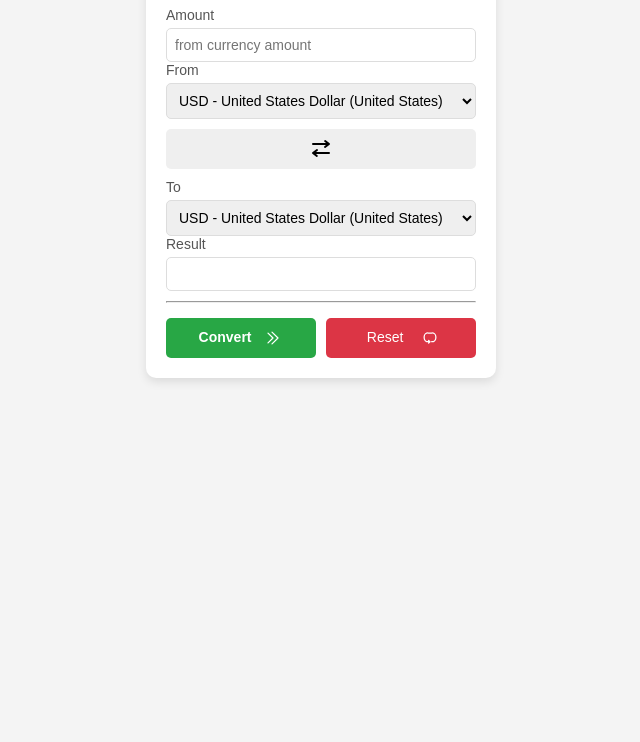
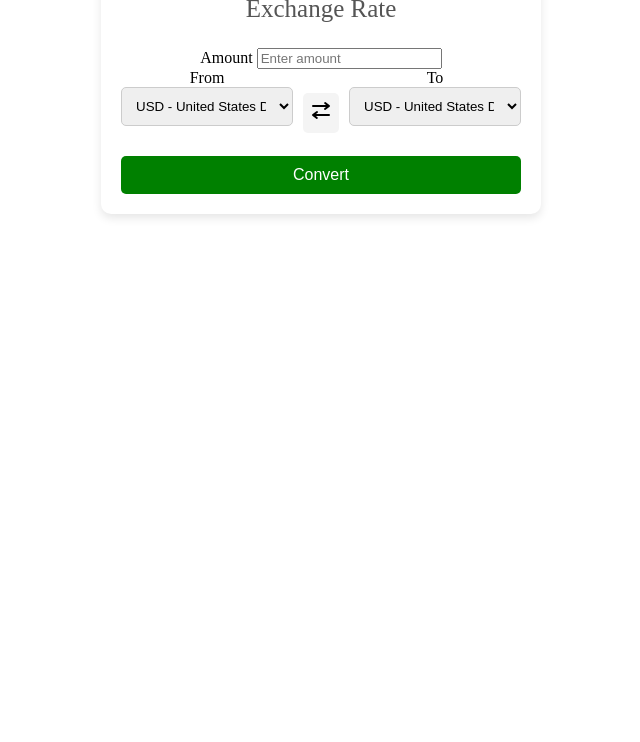
Before and after one commit to abrutans/currency-converter, a plain HTML site: page src/index.html in a window 1280 px wide. Shown: the part 58-800 px from the top of the page, without its empty margins (319-959 px from the left). Drawn offline with Linux system fonts and the light colour scheme.

Commit message:
UI REWORK

```diff
--- /dev/null
+++ b/secrets.js
@@ -0,0 +1,5 @@
+
+ const apicall = 'https://v6.exchangerate-api.com/v6/8182e25cd75229ff4ba1339b/pair/'
+
+
+export default secrets;
--- a/src/index.html
+++ b/src/index.html
@@ -1,112 +1,43 @@
 <!DOCTYPE html>
 <html lang="en">
 <head>
-    <meta charset="UTF-8" />
-    <meta name="viewport" content="width=device-width, initial-scale=1.0" />
-    <link rel="stylesheet" href="style.css" />
-    <link rel="icon" href="/src/img/favicon.ico" type="image/x-icon" />
+  <meta charset="UTF-8">
+  <meta name="viewport" content="width=device-width, initial-scale=1.0">
   <title>Currency Converter</title>
+  <link rel="stylesheet" href="/src/style.css">
 </head>
-
 <body>
 <div class="container">
-      <div class="header">
-        <h1>Currency Converter</h1>
+  <div class="exchange-rate">
+    <p>Exchange Rate</p>
+    <h1 id="result"><span id="csymbol">$ </span>buh</h1>
   </div>
-      <hr />
-
-      <div class="converter-form">
-        <!-- Input Section -->
-        <div class="currency-section">
+  <form class="converter-form">
     <label for="amount-input">Amount</label>
-          <input
-            type="text"
-            id="amount-input"
-            placeholder="from currency amount"
-          />
-
+    <input type="text" id="amount-input" name="amount" placeholder="Enter amount" />
+    <div class="currency-row">
+      <div class="currency-group">
         <label for="currency-from">From</label>
-          <select id="currency-from" name="currency-from">
-            <!-- Options will be populated from template -->
-          </select>
+        <select id="currency-from" name="from"></select>
       </div>
-
-        <div class="swap-btn-container">
-          <button id="swap-currencies">
-            <!-- arrows svg for swapping -->
-            <svg
-              width="24"
-              height="24"
-              fill="none"
-              xmlns="http://www.w3.org/2000/svg"
-            >
-              <path
-                class="arrow-up"
+      <button type="button" id="swap-currencies"><svg width="24" height="24" fill="none" xmlns="http://www.w3.org/2000/svg">
+        <path class="arrow-up"
           d="M15.2 10.6a1 1 0 0 1 .2-1.4L17 8H4a1 1 0 0 1 0-2h13.082l-1.558-1.21a1 1 0 1 1 1.227-1.579l3.862 3A1 1 0 0 1 20.6 7.8l-4 3a1 1 0 0 1-1.4-.2Z"
-                fill="#000"
-              />
-              <path
-                class="arrow-down"
+          fill="#000" />
+        <path class="arrow-down"
           d="m7.249 19.79-3.862-3A1 1 0 0 1 3.4 15.2l4-3a1 1 0 1 1 1.2 1.6L7 15h13a1 1 0 0 1 0 2H6.918l1.558 1.21a1.001 1.001 0 0 1-1.227 1.58Z"
-                fill="#000"
-              />
+          fill="#000" />
       </svg>
     </button>
-        </div>
-
-        <!-- Output Section -->
-        <div class="currency-section">
+      <div class="currency-group">
         <label for="currency-to">To</label>
-          <select id="currency-to" name="currency-to"></select>
-          <label for="amount-output">Result</label>
-          <input type="text" id="amount-output" readonly />
+        <select id="currency-to" name="to"></select>
       </div>
     </div>
-      <hr />
-
-      <div class="buttons">
-        <button type="button" id="convert-btn" class="go">
-          Convert
-          <!-- svg start -->
-          <svg
-            class="button-icon go-icon"
-            width="24"
-            height="24"
-            fill="currentColor"
-            viewBox="0 0 24 24"
-            aria-hidden="true"
-            xmlns="http://www.w3.org/2000/svg"
-          >
-            <path
-              d="M10.277 18.462a.75.75 0 1 0 1.046 1.075zM18 12l.523.537a.75.75 0 0 0 0-1.075zm-6.677-7.538a.75.75 0 1 0-1.046 1.075zM5.477 17.295a.75.75 0 0 0 1.046 1.076zM12 12l.523.538a.75.75 0 0 0 0-1.076zM6.523 5.629a.75.75 0 0 0-1.046 1.075zm4.8 13.908 7.2-7-1.046-1.076-7.2 7zm7.2-8.075-7.2-7-1.046 1.075 7.2 7zm-12 6.908 6-5.833-1.046-1.076-6 5.833zm6-6.909-6-5.833-1.046 1.076 6 5.833z"
-              fill="currentColor"
-            />
-          </svg>
-          <!-- svg end -->
-        </button>
-        <button type="reset" id="reset-btn" class="reset">
-          Reset
-
-          <!-- svg icon -->
-          <svg
-            class="button-icon reset-icon"
-            width="24"
-            height="24"
-            viewBox="0 0 24 24"
-            fill="currentColor"
-            aria-hidden="true"
-            xmlns="http://www.w3.org/2000/svg"
-          >
-            <path
-              d="M10.866 14.377a.75.75 0 1 0-1.028 1.092l1.028-1.092Zm.607 2.632a.75.75 0 1 0 1.028-1.092l-1.028 1.092Zm1.028 0a.75.75 0 1 0-1.028-1.092l1.028 1.092Zm-2.663.448a.75.75 0 0 0 1.028 1.092l-1.028-1.092Zm2.149-.244a.75.75 0 0 0 0-1.5v1.5Zm-2.179-.75v-.75h-.025l.025.75ZM5 11.98h-.75v.027L5 11.98Zm0-1.494-.75-.027v.027H5Zm4.808-4.483-.025.75h.025v-.75Zm4.384 0v.75h.025l-.025-.75ZM19 10.486h.75v-.027l-.75.027Zm0 1.494.75.027v-.027H19Zm-4.808 4.483.025-.75h-.025v.75Zm-.192-.75a.75.75 0 0 0 0 1.5v-1.5Zm-4.162-.244 1.635 1.54 1.028-1.092-1.635-1.54-1.028 1.092Zm1.635.448-1.635 1.54 1.028 1.092 1.635-1.54-1.028-1.092Zm.514-.204H9.808v1.5h2.179v-1.5Zm-2.204 0a3.904 3.904 0 0 1-4.033-3.76l-1.5.054a5.404 5.404 0 0 0 5.583 5.205l-.05-1.499ZM5.75 11.98v-1.494h-1.5v1.494h1.5Zm0-1.467a3.904 3.904 0 0 1 4.033-3.76l.05-1.5A5.404 5.404 0 0 0 4.25 10.46l1.5.054Zm4.058-3.76h4.384v-1.5H9.808v1.5Zm4.41 0a3.904 3.904 0 0 1 4.032 3.76l1.5-.054a5.404 5.404 0 0 0-5.583-5.206l.05 1.5Zm4.032 3.733v1.494h1.5v-1.494h-1.5Zm0 1.467a3.904 3.904 0 0 1-4.033 3.76l-.05 1.5a5.404 5.404 0 0 0 5.583-5.206l-1.5-.054Zm-4.058 3.76H14v1.5h.192v-1.5Z"
-              fill="currentColor"
-            />
-          </svg>
-          <!--  end of svg -->
-        </button>
+    <button type="submit" id="convert-btn">Convert</button>
+  </form>
 </div>
-    </div>
-
+<!-- option templates for currencies -->
 <template id="currency-options">
   <option value="ED">AED - UAE Dirham (United Arab Emirates)</option>
   <option value="AFN">AFN - Afghan Afghani (Afghanistan)</option>
@@ -292,7 +223,7 @@
   <option value="ZMW">ZMW - Zambian Kwacha (Zambia)</option>
   <option value="ZWL">ZWL - Zimbabwean Dollar (Zimbabwe)</option>
 </template>
-
+<!-- end of templates -->
   <script src="script.js"></script>
 </body>
 </html>
--- a/src/style.css
+++ b/src/style.css
@@ -1,194 +1,82 @@
-
-* {
-    margin: 0;
-    padding: 0;
-    box-sizing: border-box;
-    font-family: Arial, Helvetica, sans-serif;
+.container {
+  max-width: 400px;
+  margin: 0 auto;
+  text-align: center;
+  background: white;
+  padding: 20px;
+  border-radius: 10px;
+  box-shadow: 0 4px 10px rgba(0, 0, 0, 0.1);
 }
 
-body {
-    background-color: #f4f4f4;
-    display: flex;
-    justify-content: center;
-    align-items: center;
-}
-
-.container {
-    background: white;
-    padding: 20px;
-    width: 350px;
-    border-radius: 10px;
-    box-shadow: 0px 4px 10px rgba(0, 0, 0, 0.1);
-    text-align: center;
-}
-
-.header h1 {
-    font-size: 20px;
+#result {
+    font-size: 32px; /* Style the h1 */
     color: #333;
-    margin-bottom: 10px;
-}
-
-
-.currency-section {
-    margin: 10px 0;
-    text-align: left;
-}
-
-
-.currency-section label {
-    font-size: 14px;
-    color: #555;
-    display: block;
-    margin-bottom: 5px;
-}
-
-input,
-select {
-    width: 100%;
-    padding: 8px;
-    border: 1px solid #ddd;
-    border-radius: 5px;
-    font-size: 14px;
-}
-
-
-input:focus,
-select:focus {
-    outline: none;
-    border-color: #007bff;
-    box-shadow: 0 0 5px rgba(0, 123, 255, 0.3);
-}
-
-.swap-btn-container {
-    display: flex;
-    justify-content: center;
-    margin: 10px 0;
-}
-
-/*  Swap button and animation */
-#swap-currencies {
-    width: 40px;
-    height: 40px;
-    border: transparent;
-    display: flex;
-    justify-content: center;
-    align-items: center;
-    transition: all 0.3s ease;
+    font-size:3em;
 
 }
 
-/* animation section */
-#swap-currencies svg {
-    width: 24px;
-    height: 24px;
-    transition: all 0.3s ease;
-}
-
-#swap-currencies:hover {
-    background-color: rgb(99, 121, 143);
-    transform: scale(1.1);
+#result ,#csymbol {
+    font-weight: bold; /* Style the span inside h1 */
+    color: #333;
+    display: none;
 
 }
 
-/*  animation section */
-#swap-currencies .arrow-up {
-    transition: transform 350ms ease;
+.exchange-rate {
+  margin: 20px 0;
 }
 
-#swap-currencies .arrow-down {
-    transition: transform 350ms ease;
+.exchange-rate p {
+  font-size: 25px;
+  font-weight: 100;
+  color: #555;
 }
 
-
-
-#swap-currencies:active .arrow-up {
-    transform: translateX(-100%);
-
+.exchange-rate h2 {
+  font-size: 32px;
+  color: #333;
 }
 
-#swap-currencies:active .arrow-down {
-    transform: translateX(100%);
+.currency-row {
+  display: flex;
+  align-items: center;
+  justify-content: space-between;
+  gap: 10px;
 }
 
-.buttons {
-    display: flex;
-    justify-content: space-between;
-    margin-top: 15px;
+.currency-group {
+  display: flex;
+  flex-direction: column;
+  align-items: center;
+  padding-bottom: 30px;
 }
 
-button {
-    flex: 1;
-    padding: 10px;
-    border: none;
-    border-radius: 5px;
-    cursor: pointer;
-    font-size: 14px;
-    transition: 0.3s;
-}
-.button-icon {
-    vertical-align: middle;
-    transition: transform 0.3s ease, color 0.3s ease;
-    width: 20px;
-    height: 20px;
-    margin-left: 8px;
-    stroke-width: 2.5;
-}
-.go {
-    position: relative;
-    background: #28a745;
-    color: white;
-    overflow: hidden;
-    font-weight: bold;
-    transition: background 0.3s ease;
+#swap-currencies {
+  width: 40px;
+  height: 40px;
+  background: #f4f4f4;
+  border: none;
+  border-radius: 5px;
+  cursor: pointer;
 }
 
-.go-icon {
-    transform: translateX(0) scale(1);
+#currency-from,
+#currency-to {
+margin-bottom: 10;
+width: 100%;
+padding: 10px;
+border: 1px solid #ccc;
+border-radius: 5px;
+box-sizing: border-box;
 }
 
-.go:hover {
-    background-color: white;
-    color: green;
+#convert-btn {
+  width: 100%;
+  padding: 10px;
+  background: green;
+  color: white;
+  border: none;
+  border-radius: 5px;
+  font-size: 16px;
+  cursor: pointer;
 }
-
-.go:active{
-    color: green;
-    background-color: white;
-}
-
-.go:active .go-icon {
-    transform: translateX(5px) scale(1.3);
-    color: #28a745;
-}
-
-.reset {
-    position: relative;
-    background: #dc3545;
-    color: white;
-    margin-left: 10px;
-    overflow: hidden;
-
-}
-
-.reset:hover{
-    background-color: white;
-    color: red;
-}
-
-.reset-icon {
-    transform: translateX(5px) scale(1);
-}
-
-.reset:active  .reset-icon{
-    color: #dc3545;
-    background-color: white;
-    transform: translateX(5px) scale(2) rotate(-360deg);
-
-}
-
-
-button,
-input,
-select {
-    transition: all 0.2s ease-in-out;
-}
```
Also changed, not shown: src/script.js (+0 -7 lines), 2 other files. Lines whose indentation alone changed are shown as unchanged.
